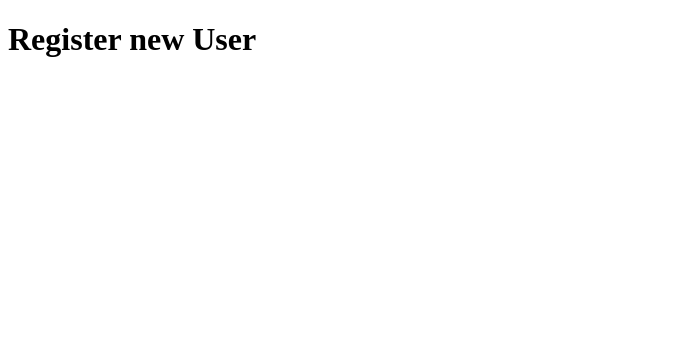
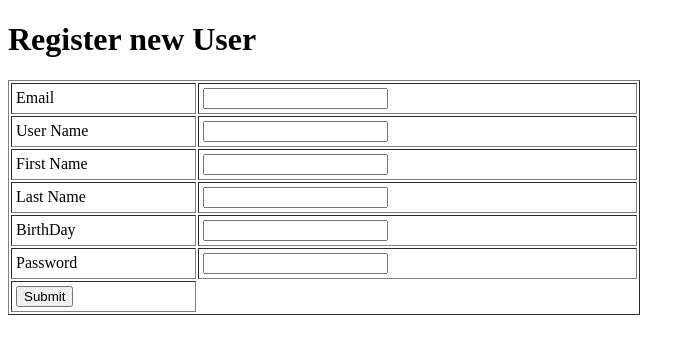
Before and after one commit to pasandevin/connect-In, a PHP site: page /register.php in a window 1280 px wide. Shown: the top 354 px of the page, without its empty margins (0-695 px from the left). Run offline with PHP 8.4, Linux system fonts and the light colour scheme.

Commit message:
added the register functionality

```diff
--- a/register.php
+++ b/register.php
@@ -1,3 +1,32 @@
+<?php
+
+/*including the database connection*/
+include ("db_connection.php");
+/*end - including the database connection*/
+	/*checking if a button is pressed*/
+	if( isset ( $_REQUEST['reg_submit'] ) ){
+
+		$email = $_REQUEST['email'];
+		$user_name = $_REQUEST['username'];
+		$first_name = $_REQUEST['firstname'];
+		$last_name = $_REQUEST['lastname'];
+		$birthday = $_REQUEST['birthday'];
+		$password = $_REQUEST['password'];
+
+		$sql_add_con	= "INSERT INTO users(email,fname,lname,username,bday,pw) VALUES ('".$email."','".$first_name."','".$last_name."','".$user_name."','".$birthday."','".$password."')";
+		echo $sql_add_con;
+		$result_add_con= $link->query($sql_add_con);
+
+		/* getting session variables*/
+	session_start();
+	$_SESSION['user_name'] = $user_name;
+	$first_name=$_SESSION['first_name'] = $first_name;
+	/*end - getting session variables*/
+
+	header('Location:homepage.php');
+}
+
+?>
 <!doctype html>
 <html>
 <head>
@@ -7,5 +36,43 @@
 
 <body>
 	<h1>Register new User</h1>
+	<form method="post" action="<?php $_SERVER['PHP_SELF'];?>">
+		<table width="50%" border="1" cellpadding="4">
+  <tbody>
+    <tr>
+      <td>Email</td>
+      <td><input type="email" name="email"></td>
+    </tr>
+    <tr>
+      <td>User Name</td>
+      <td><input type="text" name="username" ></td>
+    </tr>
+	<tr>
+      <td>First Name</td>
+      <td><input type="text" name="firstname" ></td>
+    </tr>
+	<tr>
+      <td>Last Name</td>
+      <td><input type="text" name="lastname" ></td>
+    </tr>
+	<tr>
+      <td>BirthDay</td>
+      <td><input type="text" name="birthday" ></td>
+    </tr>
+	 <tr>
+      <td>Password</td>
+      <td><input type="password" name="password"></td>
+
+    </tr>
+	<tr>
+      <td><input type="submit" name="reg_submit"></td>
+
+
+    </tr>
+
+  </tbody>
+</table>
+
+	</form>
 </body>
 </html>
```
